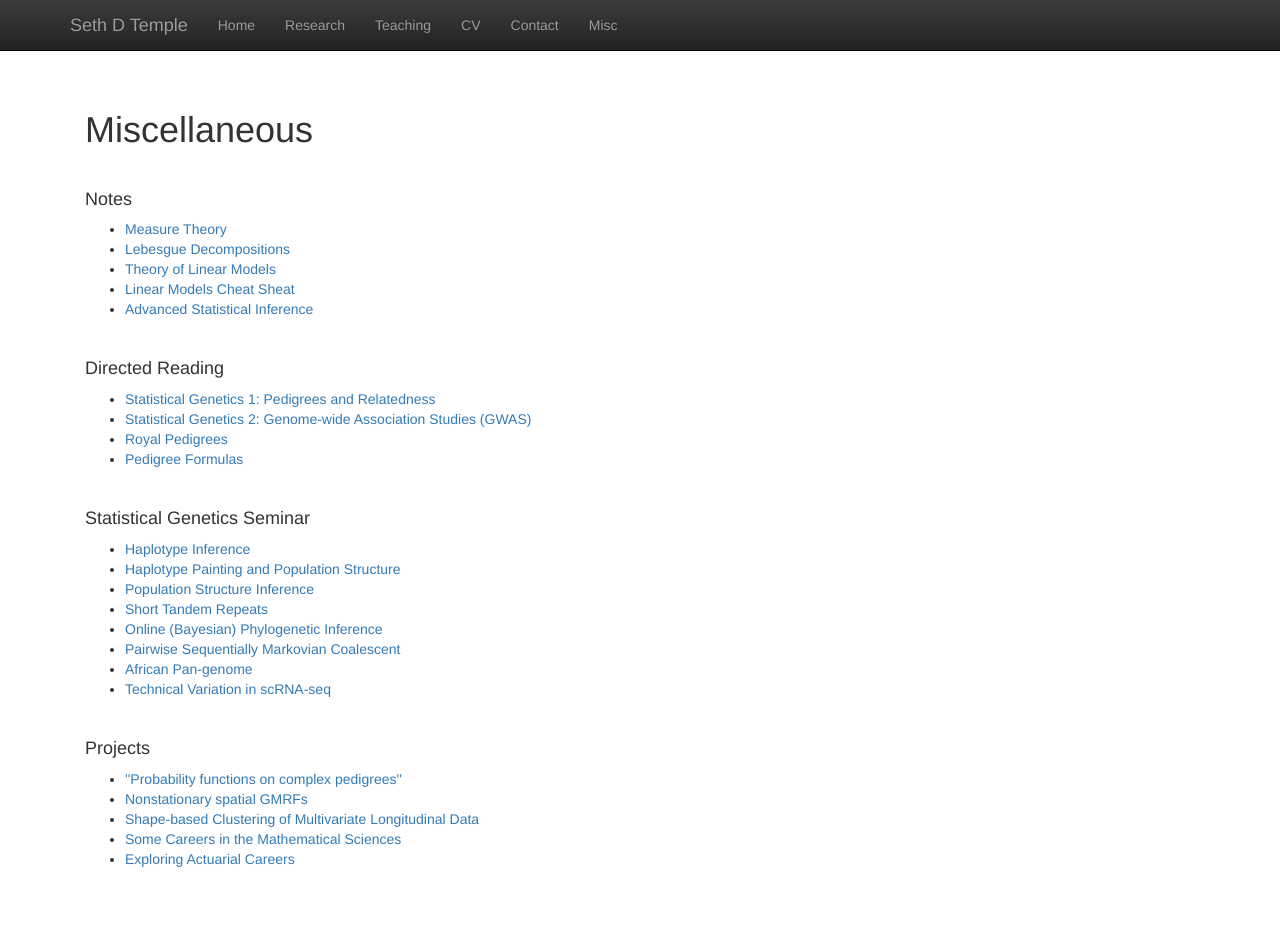
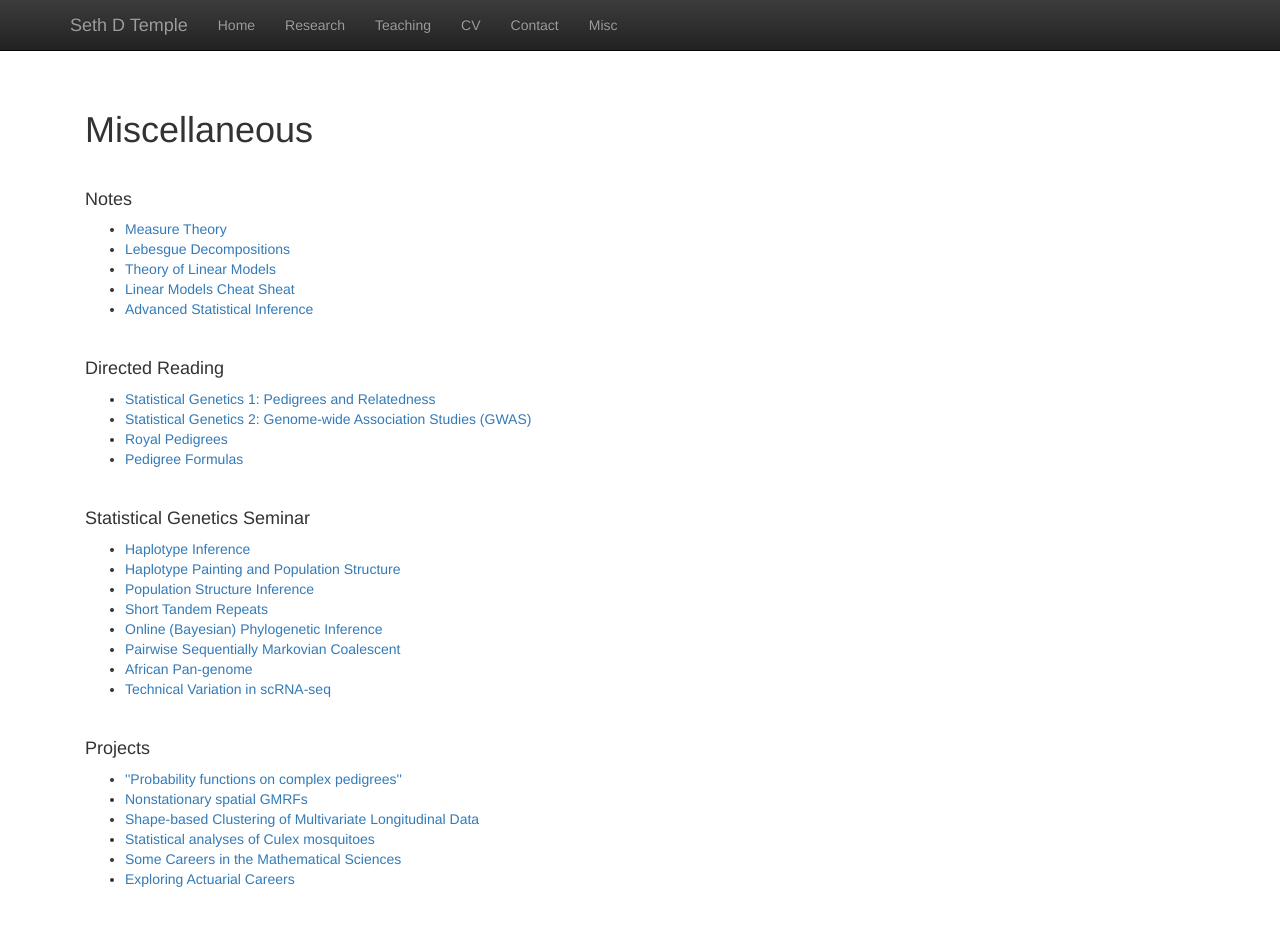
Before and after one commit to sdtemple/sdtemple.github.io, a Jekyll site: the page built from misc.html, in a window 1280 px wide and 959 px high. Shown: the top 926 px of the window. Built offline with Jekyll 4.4.1, drawn with Linux system fonts in a browser that asks for light colours; nearby versions of some CDN libraries; library files that are not in the unit come from our copies.

Commit message:
Update misc.html

```diff
--- a/misc.html
+++ b/misc.html
@@ -50,6 +50,7 @@ title:  'Misc'
     <li><a href = "files/project_stat550_sdtemple.pdf">''Probability functions on complex pedigrees''</a></li>
     <li><a href = files/paper_stat517_aolivas_sdtemple.pdf>Nonstationary spatial GMRFs</a></li>
     <li><a href = https://github.com/sdtemple/mvtraj>Shape-based Clustering of Multivariate Longitudinal Data</a></li>
+    <li><a href = https://youtu.be/0033HEabcwA>Statistical analyses of Culex mosquitoes</a></li>
     <li><a href = https://youtu.be/bJqABYflYr4>Some Careers in the Mathematical Sciences</a></li>
     <li><a href = https://youtu.be/OdFTFD3Ya3g>Exploring Actuarial Careers</a></li>
   </ul>
```
